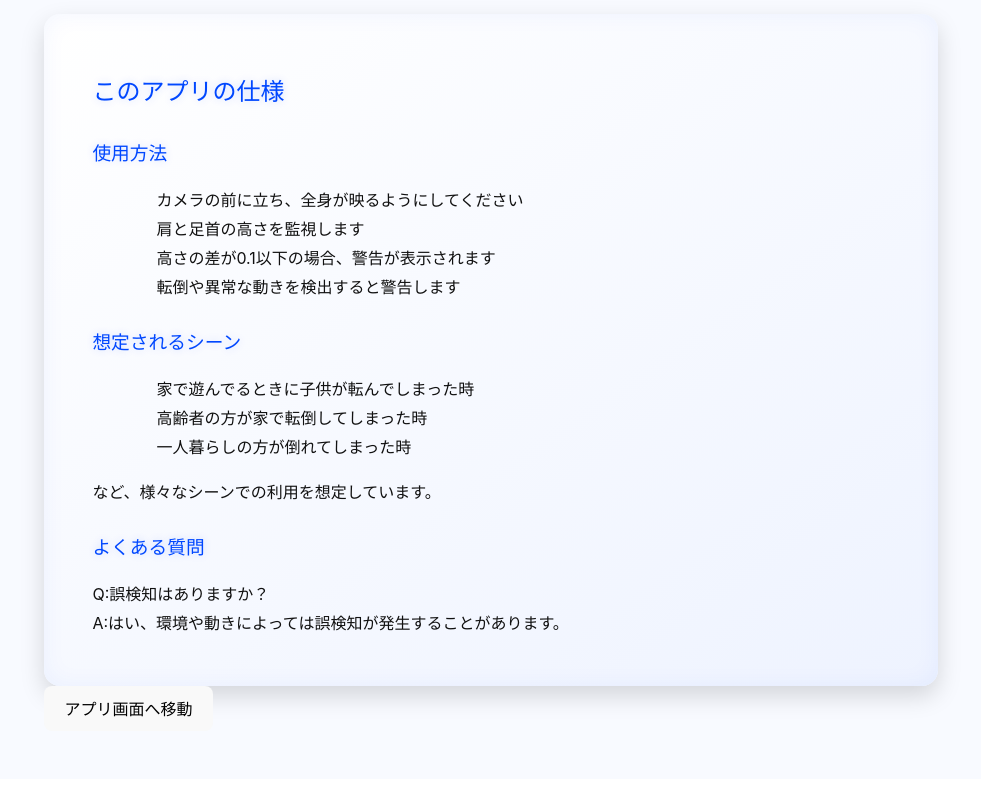
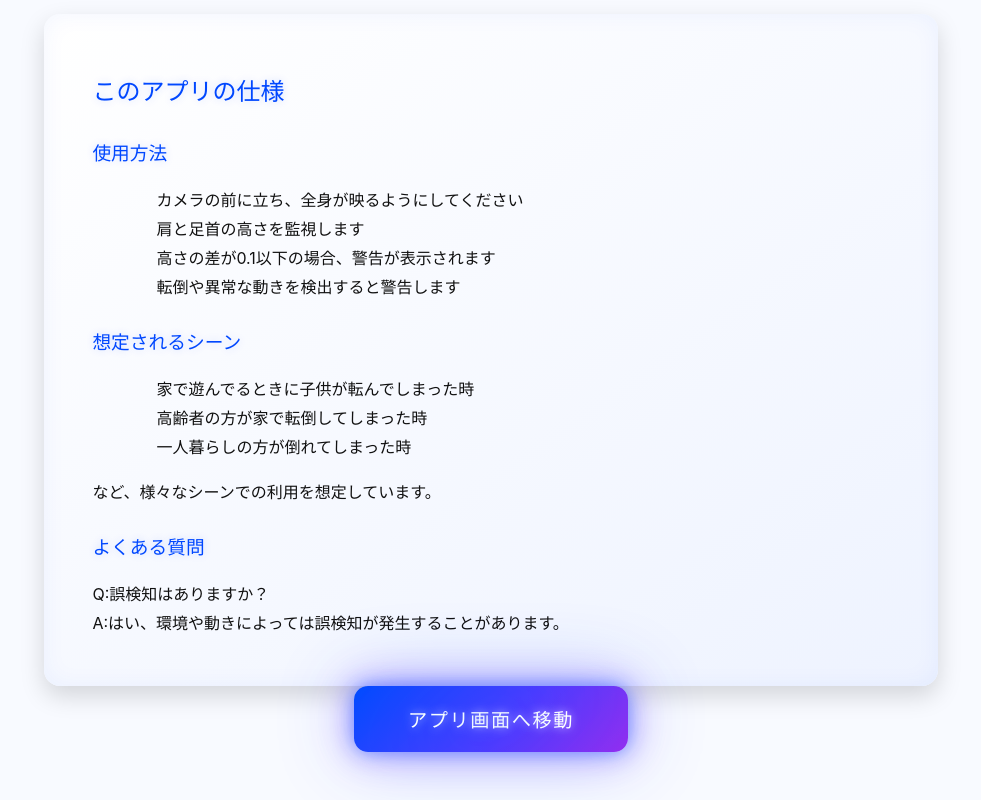
Before and after one commit to Rawahu0731/MIMAMORI, a React (Vite) app: page / in a window 1280 px wide. Shown: the part 306-1106 px from the top of the page, without its empty margins (149-1130 px from the left). Before the commit the page ends 1085 px from the top, so only its background shows below. Built offline with nearby package versions, Linux system fonts and the light colour scheme.

Commit message:
good botton

```diff
--- a/src/Intro.tsx
+++ b/src/Intro.tsx
@@ -38,7 +38,8 @@ function Intro() {
             <section id="question">
             <h3>よくある質問</h3>
             <p>Q:誤検知はありますか？<br></br>
-            A:はい、環境や動きによっては誤検知が発生することがあります。</p>
+               A:はい、環境や動きによっては誤検知が発生することがあります。
+            </p>
             </section>
             </div>
             <button onClick={() => navigate('/app')}>アプリ画面へ移動</button>
--- a/src/style.css
+++ b/src/style.css
@@ -177,3 +177,110 @@ a:hover::after {
   h1::after { animation: none; }
   * { transition: none !important; transform: none !important; }
 }
+
+button {
+  position: relative;
+  display: inline-block;
+  padding: 1em 2.8em;
+  font-size: 1.2rem;
+  font-weight: 800;
+  letter-spacing: 0.08em;
+  text-transform: uppercase;
+  border: none;
+  border-radius: 14px;
+  cursor: pointer;
+  overflow: hidden;
+  display: block;
+  margin: 0 auto; /* ← 横方向の中央寄せ */
+  color: #fff;
+  background: linear-gradient(135deg, var(--accent1), var(--accent2));
+  box-shadow:
+    0 0 20px rgba(0, 71, 255, 0.5),
+    0 0 40px rgba(138, 43, 226, 0.4),
+    0 0 80px rgba(0, 71, 255, 0.3);
+  text-shadow: 0 0 10px rgba(255, 255, 255, 0.7);
+  transition: all 0.25s ease;
+  animation: pulseGlow 3s infinite alternate;
+}
+
+/* ボタン外縁にうごめく光のオーラ */
+button::before {
+  content: "";
+  position: absolute;
+  top: -40%;
+  left: -40%;
+  width: 180%;
+  height: 180%;
+  background: radial-gradient(circle at 50% 50%, rgba(0,71,255,0.4), transparent 60%);
+  opacity: 0.4;
+  filter: blur(30px);
+  z-index: 0;
+  animation: auraMove 6s linear infinite;
+}
+
+/* 内側に流れる光線 */
+button::after {
+  content: "";
+  position: absolute;
+  top: 0;
+  left: -100%;
+  width: 100%;
+  height: 100%;
+  background: linear-gradient(120deg, transparent, rgba(255,255,255,0.7), transparent);
+  transform: skewX(-25deg);
+  z-index: 1;
+  animation: shineMove 3s ease-in-out infinite;
+}
+
+/* テキスト前面に */
+button span {
+  position: relative;
+  z-index: 2;
+}
+
+/* ホバー時に浮く＋爆光 */
+button:hover {
+  transform: scale(1.08) translateY(-5px);
+  box-shadow:
+    0 0 30px rgba(0, 71, 255, 0.8),
+    0 0 60px rgba(138, 43, 226, 0.6),
+    0 0 120px rgba(0, 71, 255, 0.4);
+  animation: pulseGlow 1.5s infinite alternate;
+}
+
+/* クリック時にズシッと沈む */
+button:active {
+  transform: scale(0.95);
+  box-shadow:
+    0 0 10px rgba(0, 71, 255, 0.5),
+    0 0 30px rgba(138, 43, 226, 0.3);
+}
+
+/* 無効化 */
+button:disabled {
+  opacity: 0.4;
+  cursor: not-allowed;
+  animation: none;
+  box-shadow: none;
+}
+
+/* ===== アニメーション ===== */
+@keyframes shineMove {
+  0% { left: -120%; }
+  50% { left: 120%; }
+  100% { left: 120%; }
+}
+
+@keyframes auraMove {
+  0% { transform: rotate(0deg); }
+  100% { transform: rotate(360deg); }
+}
+
+@keyframes pulseGlow {
+  0% {
+    filter: brightness(1);
+  }
+  100% {
+    filter: brightness(1.4);
+  }
+}
```
